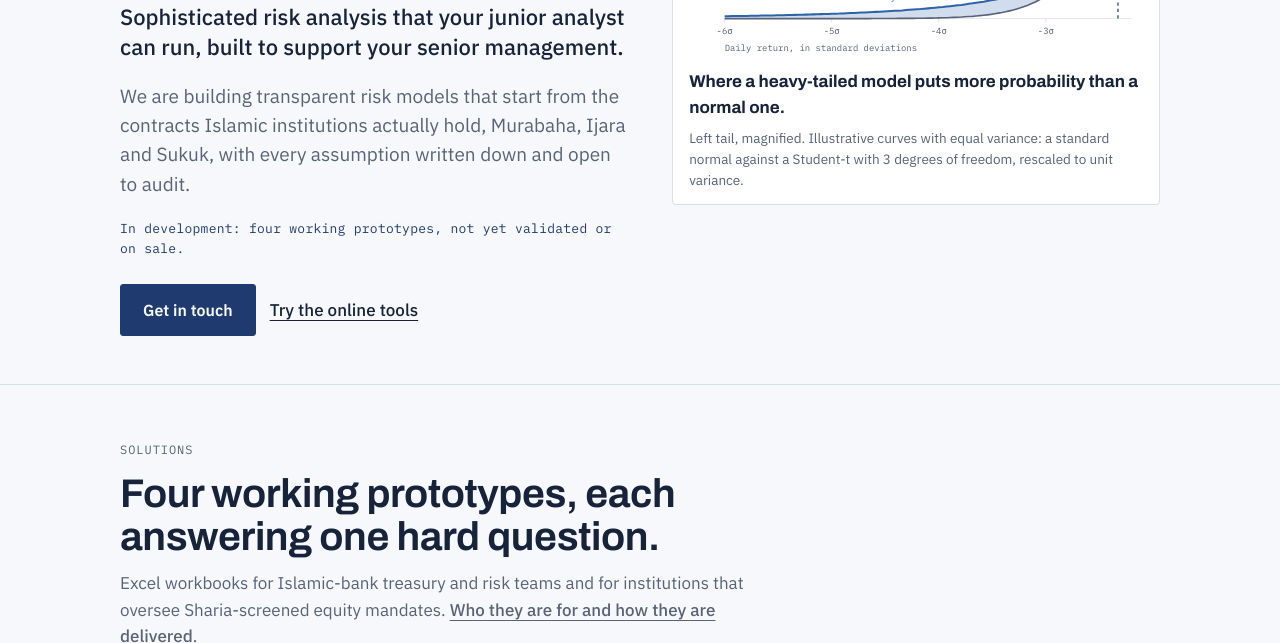
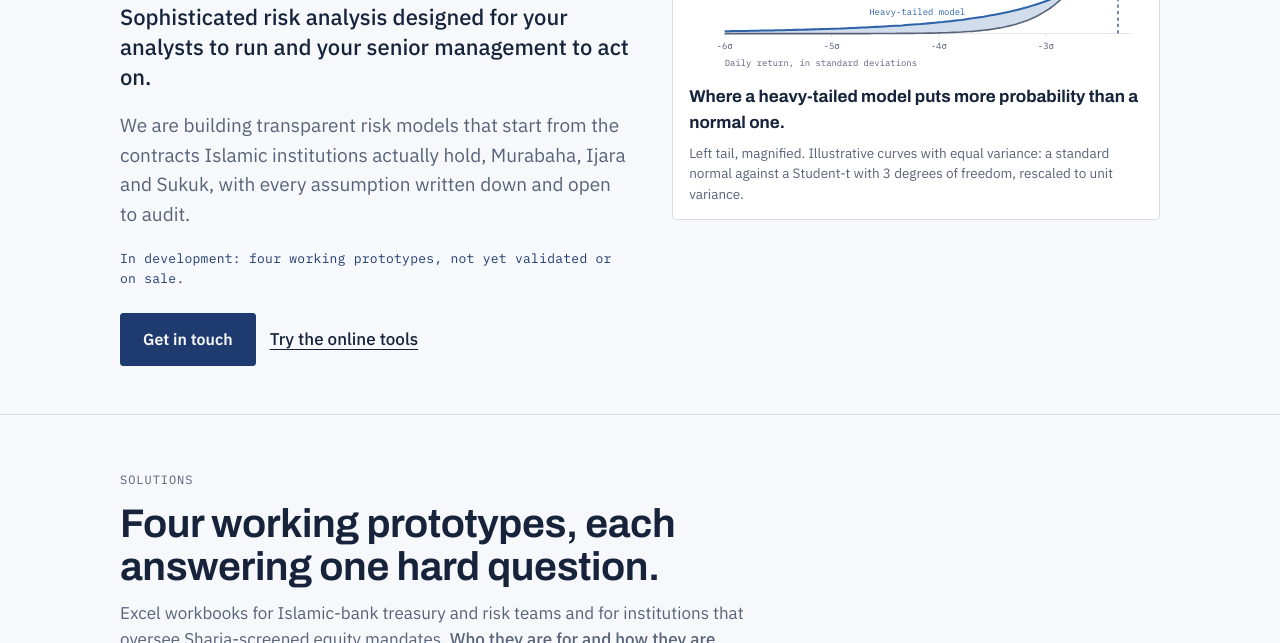
Before and after one commit to MahBekri/mahbekri.github.io, a plain HTML site: page sadid/index.html in a window 1280 px wide. Shown: the part 457-1100 px from the top of the page. Drawn offline with Linux system fonts and the light colour scheme.

Commit message:
Sadid site: new homepage tagline (#32)
Claude-Session: https://claude.ai/code/session_01HynrSnFSfdpYsbzpBhYrgA

Co-authored-by: Claude <noreply@anthropic.com>

```diff
--- a/sadid/index.html
+++ b/sadid/index.html
@@ -32,7 +32,7 @@
     <div class="hero-copy">
       <span class="label">Stress testing · Hedging · Tail risk · Mandate oversight</span>
       <h1>Risk management solutions for Islamic finance.</h1>
-      <p class="lead">Sophisticated risk analysis that your junior analyst can run, built to support your senior management.</p>
+      <p class="lead">Sophisticated risk analysis designed for your analysts to run and your senior management to act on.</p>
       <p>We are building transparent risk models that start from the contracts Islamic institutions actually hold, Murabaha, Ijara and Sukuk, with every assumption written down and open to audit.</p>
       <p class="stage">In development: four working prototypes, not yet validated or on sale.</p>
       <div class="cta">
```
